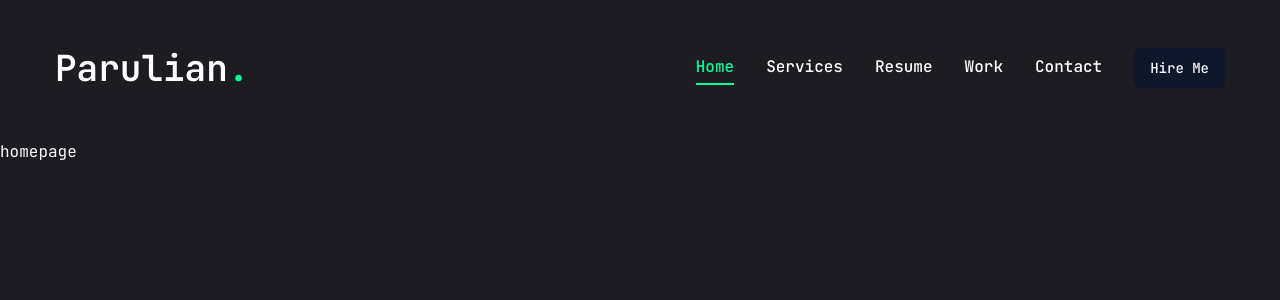
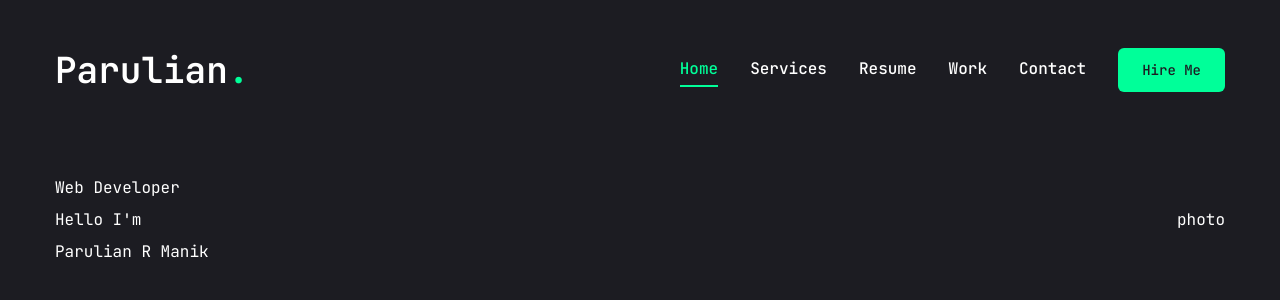
Before and after one commit to parulianrm/porto-parulian, a Next.js app: page / in a window 1280 px wide. Shown: the top 300 px of the page. Built offline with nearby package versions, Linux system fonts and the light colour scheme.

Commit message:
home page build

```diff
--- a/app/page.jsx
+++ b/app/page.jsx
@@ -1,3 +1,25 @@
-export default function Home() {
-  return <main>homepage</main>;
-}
+import { Button } from "@/components/ui/button";
+import { FiDownload } from "react-icons/fi";
+
+const Home = () => {
+    return (
+        <section className="h-full">
+            <div className="container mx-auto">
+                <div className="flex flex-col xl:flex-row items-center justify-between xl:pt-8 xl:pb-24">
+                    {/* Text */}
+                    <div className="">
+                        <span>Web Developer</span>
+                        <h1>
+                            Hello I'm <br />
+                            <span>Parulian R Manik</span>
+                        </h1>
+                    </div>
+                    {/* Photo */}
+                    <div>photo</div>
+                </div>
+            </div>
+        </section>
+    );
+};
+
+export default Home;
--- a/components/ui/button.jsx
+++ b/components/ui/button.jsx
@@ -1,47 +1,44 @@
-import * as React from "react"
-import { Slot } from "@radix-ui/react-slot"
+import * as React from "react";
+import { Slot } from "@radix-ui/react-slot";
 import { cva } from "class-variance-authority";
 
-import { cn } from "@/lib/utils"
+import { cn } from "@/lib/utils";
 
 const buttonVariants = cva(
     "inline-flex items-center justify-center whitespace-nowrap rounded-md text-sm font-medium ring-offset-white transition-colors focus-visible:outline-none focus-visible:ring-2 focus-visible:ring-slate-950 focus-visible:ring-offset-2 disabled:pointer-events-none disabled:opacity-50 dark:ring-offset-slate-950 dark:focus-visible:ring-slate-300",
     {
         variants: {
             variant: {
-        default: "bg-slate-900 text-slate-50 hover:bg-slate-900/90 dark:bg-slate-50 dark:text-slate-900 dark:hover:bg-slate-50/90",
-        destructive:
-          "bg-red-500 text-slate-50 hover:bg-red-500/90 dark:bg-red-900 dark:text-slate-50 dark:hover:bg-red-900/90",
+                default: "bg-accent text-primary hover:bg-accent-hover ",
+                primary: "bg-primary text-white",
                 outline:
-          "border border-slate-200 bg-white hover:bg-slate-100 hover:text-slate-900 dark:border-slate-800 dark:bg-slate-950 dark:hover:bg-slate-800 dark:hover:text-slate-50",
-        secondary:
-          "bg-slate-100 text-slate-900 hover:bg-slate-100/80 dark:bg-slate-800 dark:text-slate-50 dark:hover:bg-slate-800/80",
-        ghost: "hover:bg-slate-100 hover:text-slate-900 dark:hover:bg-slate-800 dark:hover:text-slate-50",
-        link: "text-slate-900 underline-offset-4 hover:underline dark:text-slate-50",
+                    "border border-accent bg-transparent text-accent hover:bg-accent hover:text-primary",
             },
             size: {
-        default: "h-10 px-4 py-2",
-        sm: "h-9 rounded-md px-3",
-        lg: "h-11 rounded-md px-8",
-        icon: "h-10 w-10",
+                default: "h-[44px] px-6",
+                md: "h-[48px] px-6",
+                lg: "h-[56px] px-8 text-sm uppercase tracking-[2px]",
             },
         },
         defaultVariants: {
             variant: "default",
             size: "default",
         },
-  }
-)
+    },
+);
 
-const Button = React.forwardRef(({ className, variant, size, asChild = false, ...props }, ref) => {
-  const Comp = asChild ? Slot : "button"
+const Button = React.forwardRef(
+    ({ className, variant, size, asChild = false, ...props }, ref) => {
+        const Comp = asChild ? Slot : "button";
         return (
-    (<Comp
+            <Comp
                 className={cn(buttonVariants({ variant, size, className }))}
                 ref={ref}
-      {...props} />)
+                {...props}
+            />
         );
-})
-Button.displayName = "Button"
+    },
+);
+Button.displayName = "Button";
 
-export { Button, buttonVariants }
+export { Button, buttonVariants };
```
Lines whose indentation alone changed are shown as unchanged.
